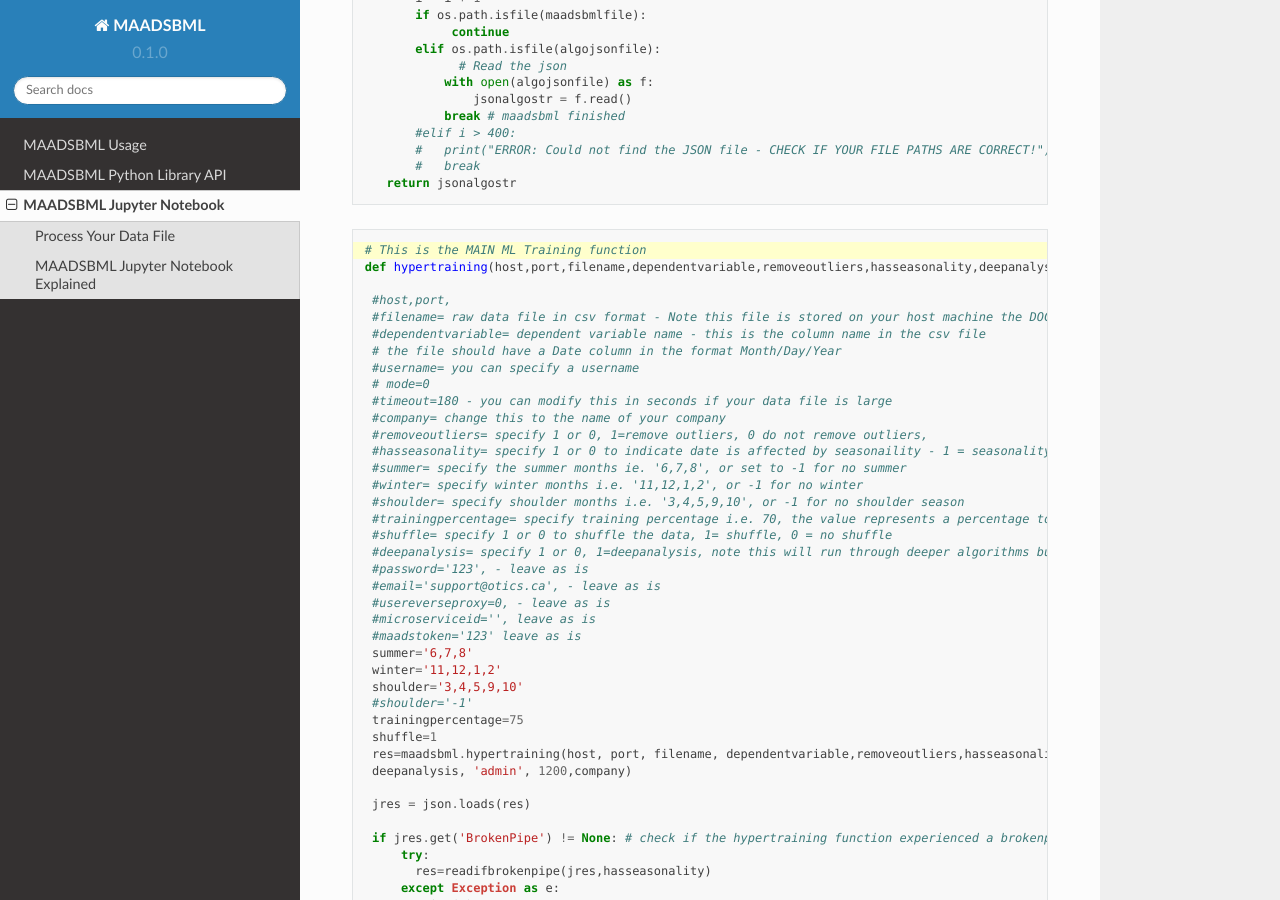
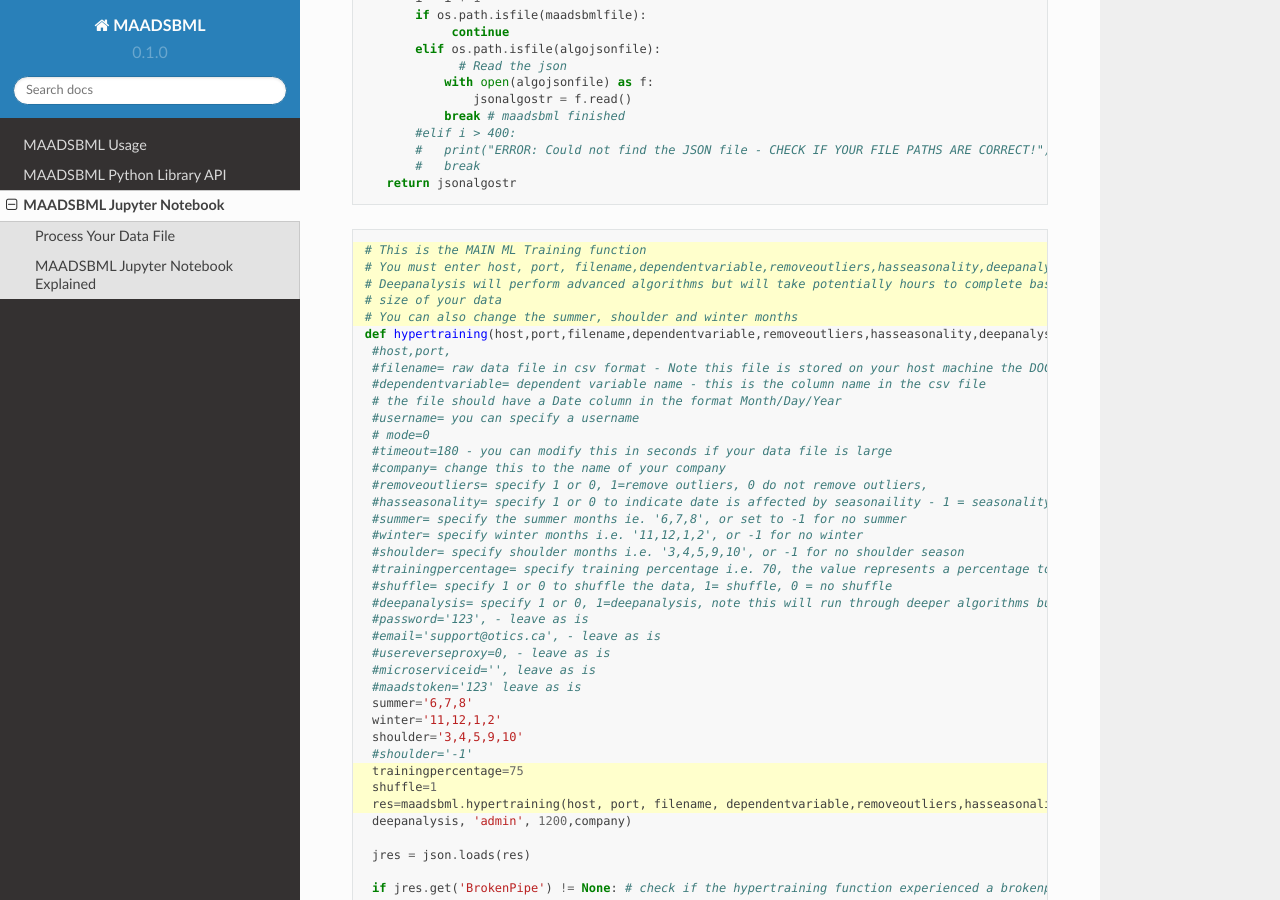
Before and after one commit to smaurice101/maadsbml, a Sphinx documentation site: the page built from docs/source/maadsbmlnotebook.rst, in a window 1280 px wide and 900 px high, scrolled down 1355 px. Built offline with Sphinx 7.4.7 and the Read the Docs theme 2.0.0, drawn with Linux system fonts in a browser that asks for light colours.

Commit message:
Update maadsbmlnotebook.rst

```diff
--- a/docs/source/maadsbmlnotebook.rst
+++ b/docs/source/maadsbmlnotebook.rst
@@ -83,11 +83,14 @@ MAADSBML Jupyter Notebook Explained
       return jsonalgostr
 
 .. code-block::
-   :emphasize-lines: 1
+   :emphasize-lines: 1,2,3,4,5,32,33,34
 
    # This is the MAIN ML Training function
+   # You must enter host, port, filename,dependentvariable,removeoutliers,hasseasonality,deepanalysis,company
+   # Deepanalysis will perform advanced algorithms but will take potentially hours to complete based on the
+   # size of your data
+   # You can also change the summer, shoulder and winter months
    def hypertraining(host,port,filename,dependentvariable,removeoutliers,hasseasonality,deepanalysis,company):
-
     #host,port,
     #filename= raw data file in csv format - Note this file is stored on your host machine the DOCKER container needs to be mapped to this volume using -v
     #dependentvariable= dependent variable name - this is the column name in the csv file
```
